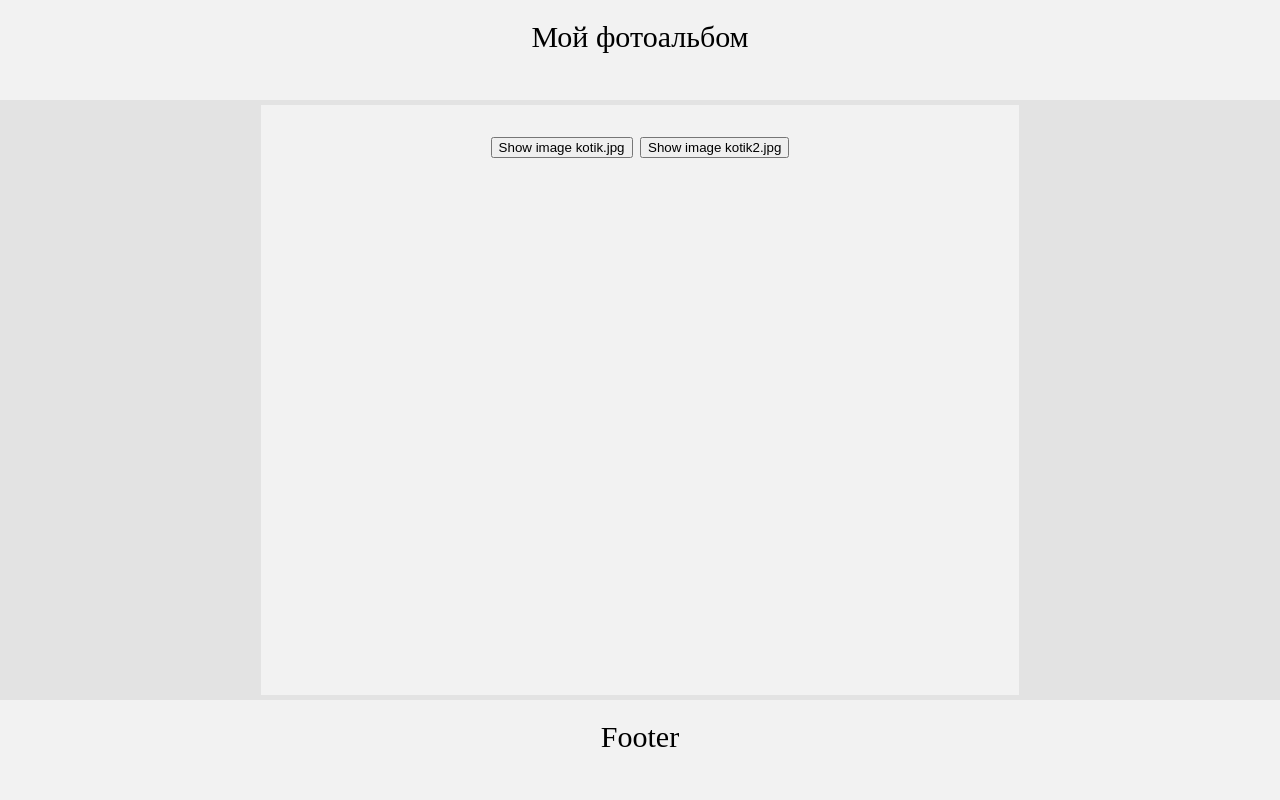
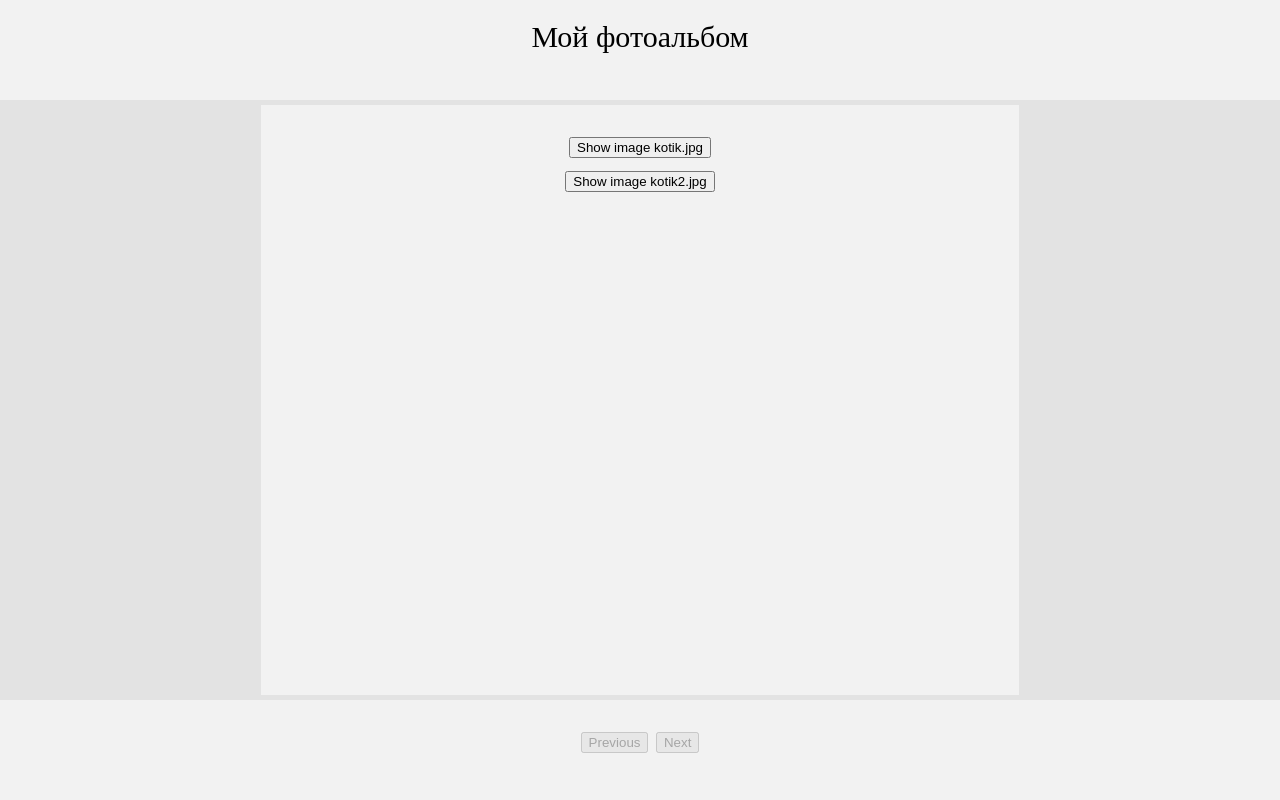
Before and after one commit to GeorgiySurkov/photo-album, a Flask app: page / in a window 1280 px wide. Run offline with Flask 2, Linux system fonts and the light colour scheme.

Commit message:
pagination

```diff
--- a/app/static/js/main.js
+++ b/app/static/js/main.js
@@ -24,7 +24,19 @@ new Vue({
             },
         ],
         pageNumber: 0,
-
+        size: 6
+    },
+    computed: {
+        pageCount() {
+            let l = this.images.length,
+                s = this.size;
+            return Math.ceil(l / s);
+        },
+        paginatedData() {
+            const start = this.pageNumber * this.size,
+                end = start + this.size;
+            return this.images.slice(start, end);
+        }
     },
     methods: {
         nextPage() {
@@ -34,17 +46,4 @@ new Vue({
             this.pageNumber--;
         }
     },
-    computed: {
-        pageCount() {
-            let l = this.listData.length,
-                s = this.size;
-            return Math.ceil(l / s);
-        },
-        paginatedData() {
-            const start = this.pageNumber * this.size,
-                end = start + this.size;
-            return this.listData
-                .slice(start, end);
-        }
-    },
 });
--- a/app/templates/index.html
+++ b/app/templates/index.html
@@ -25,7 +25,7 @@
                         <div class="modal-footer">
                             <slot name="footer">
                                 <button class="modal-default-button" @click="$emit('close')">
-                                    OK
+                                    Close
                                 </button>
                             </slot>
                         </div>
@@ -42,15 +42,26 @@
             <div>Мой фотоальбом</div>
         </div>
         <div class="main">
-            <template v-for="image in images">
+            <div v-for="image in paginatedData">
                 <button @click="image.showModal = true">Show image [[ image.name ]]</button>
                 <modal v-if="image.showModal" @close="image.showModal = false">
                     <div slot="header">[[ image.name ]]</div>
                     <div slot="body"><img class="image" v-bind:src="image.file_url" v-bind:alt="image.name"></div>
                 </modal>
-            </template>
+            </div>
         </div>
-        <div class="footer">Footer</div>
+        <div class="footer">
+            <button
+                    :disabled="pageNumber === 0"
+                    @click="prevPage">
+                Previous
+            </button>
+            <button
+                    :disabled="pageNumber >= pageCount -1"
+                    @click="nextPage">
+                Next
+            </button>
+        </div>
     </div>
     <script type="text/javascript" src="{{ url_for('static', filename='js/main.js') }}"></script>
 {% endblock %}
```
